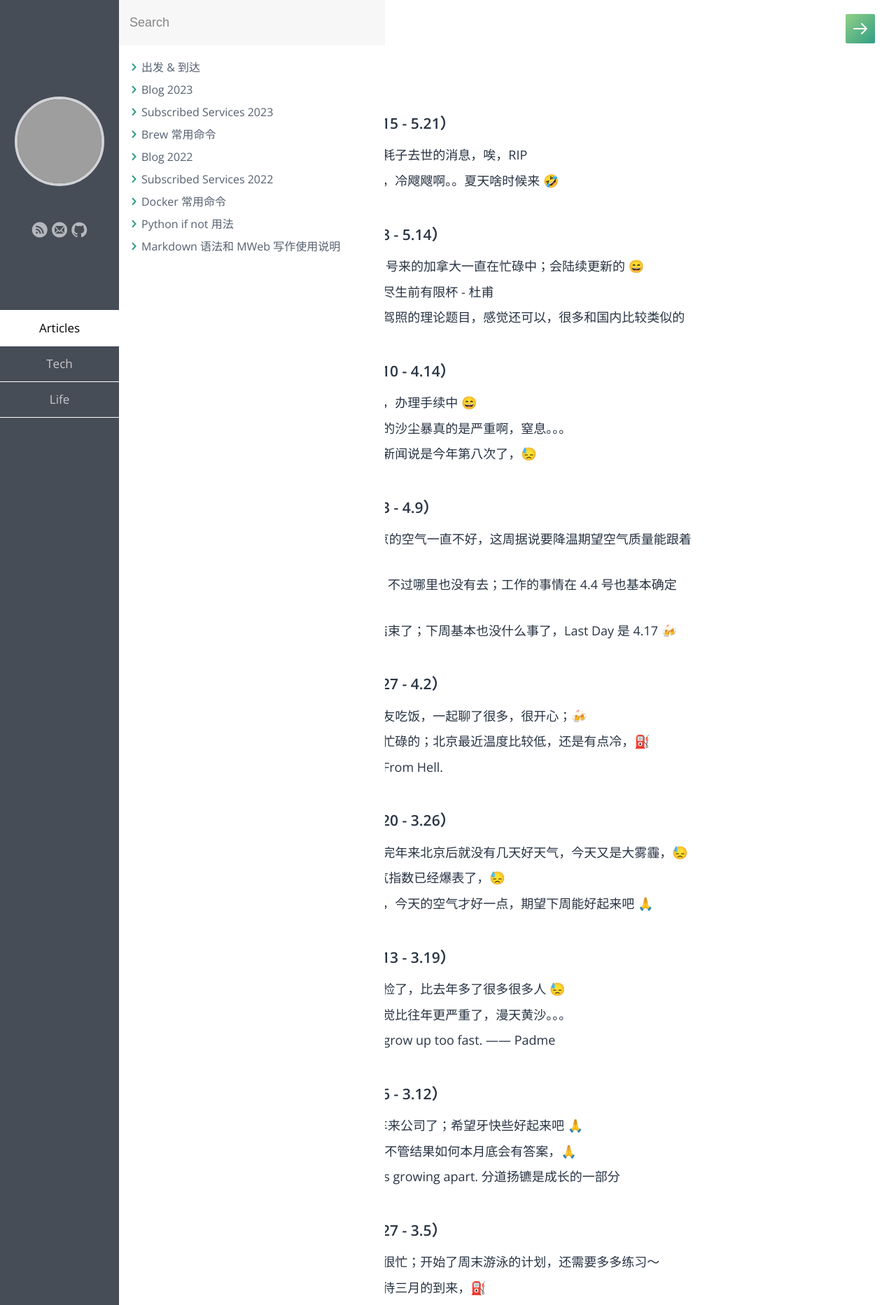
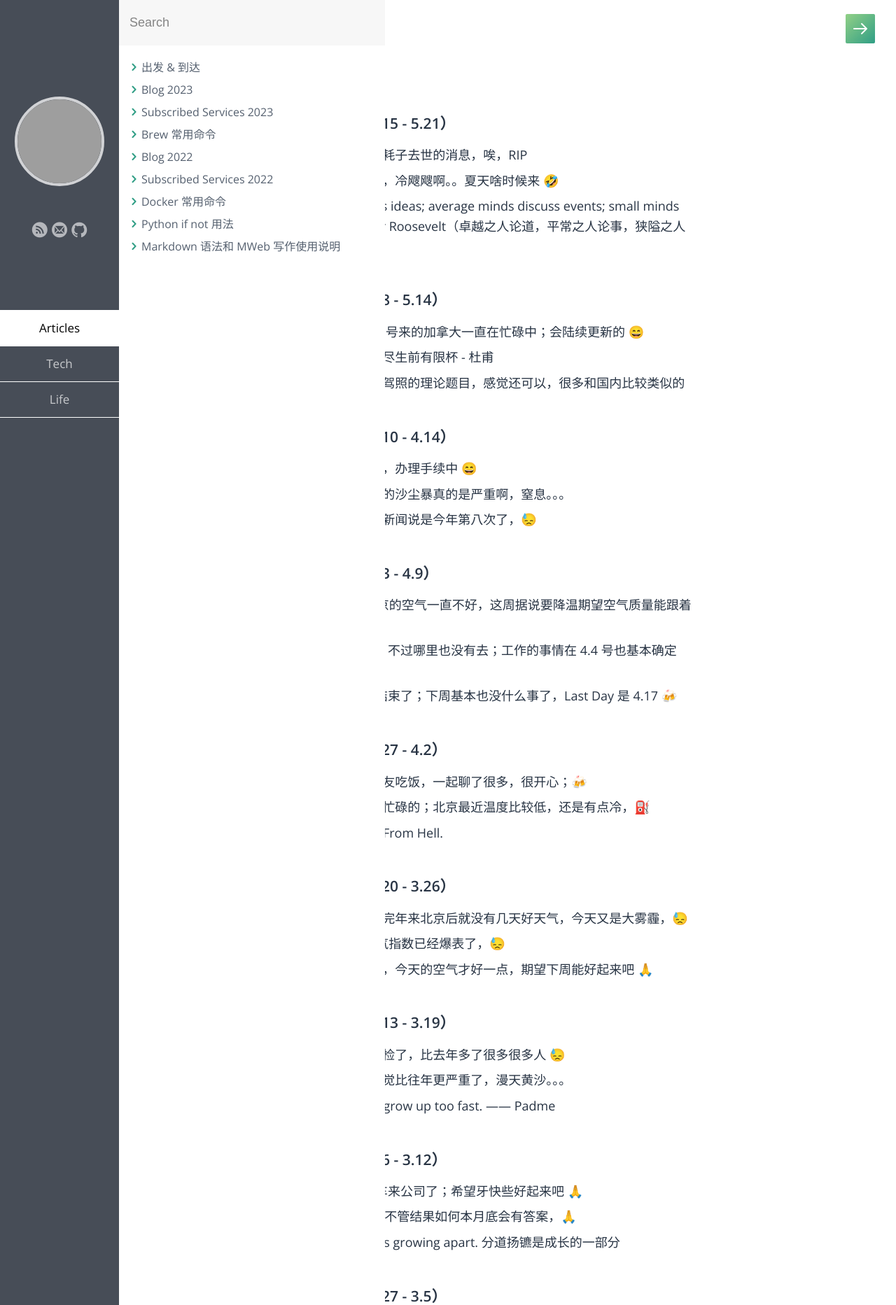
Before and after one commit to samxupeiran/samxupeiran.github.io, a Jekyll site: the page built from _posts/life/2023-01-03-my-blog.md, in a window 1280 px wide. Shown: the top 1865 px of the page at 70% size. Built offline with Jekyll 4.4.1, drawn with Linux system fonts in a browser that asks for light colours; some web fonts are replaced; grey boxes are pictures that could not be loaded.

Commit message:
feat: add weekly blog 5.17

```diff
--- a/_posts/life/2023-01-03-my-blog.md
+++ b/_posts/life/2023-01-03-my-blog.md
@@ -9,6 +9,7 @@ tags: Blog
 - ### 2023 年 5 月 第 3 周（5.15 - 5.21）
      - 5.15 今天上午看到左耳朵耗子去世的消息，唉，RIP
      - 5.16 渥太华下午下起了雨，冷飕飕啊。。夏天啥时候来 🤣
+     - 5.17 Great minds discuss ideas; average minds discuss events; small minds discuss people. - Eleanor Roosevelt（卓越之人论道，平常之人论事，狭隘之人论人）
 
 - ### 2023 年 5 月 第 2 周（5.8 - 5.14）
      - 5.8 很长时间没更新了；3 号来的加拿大一直在忙碌中；会陆续更新的 😄
```
